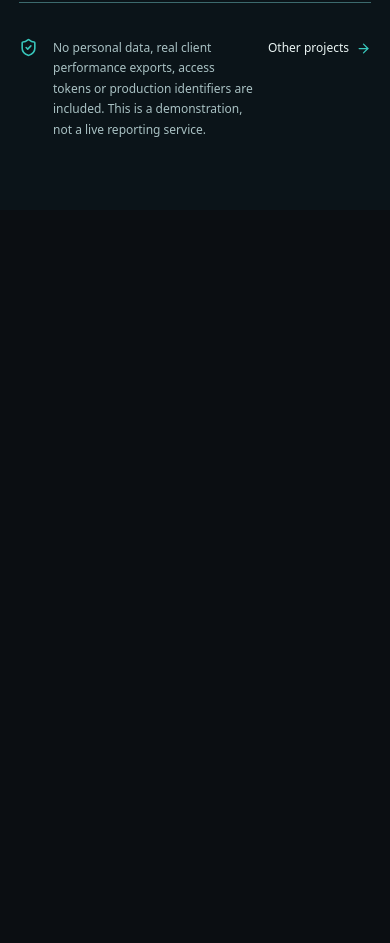
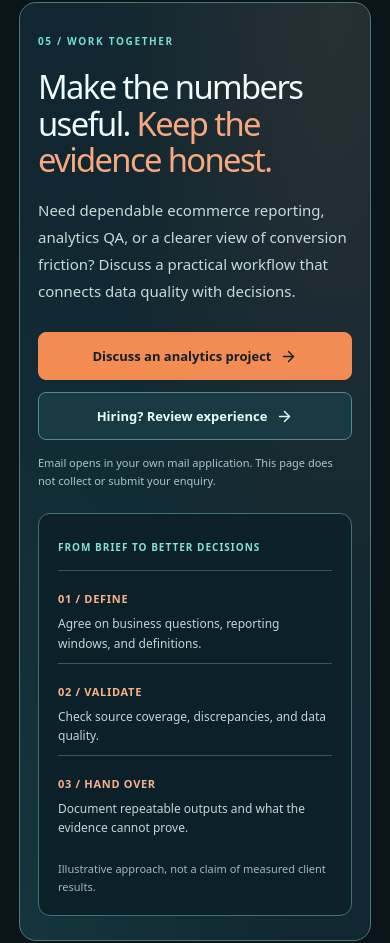
Before and after one commit to bonvallite/developer-portfolio, a Next.js app: page /analytics-lab in a window 390 px wide. Shown: the part 7076-8019 px from the top of the page. Before the commit the page ends 7286 px from the top, so only its background shows below. Built offline with nearby package versions, Linux system fonts and the light colour scheme.

Commit message:
feat(analytics): add consent-safe project and hiring paths
Close the educational Python studio with a responsive portfolio enquiry
section, maintain the synthetic-data boundary and add browser/source guards.
Document behaviour, limits and validation in the portfolio changelog.

```diff
--- a/app/analytics-lab/analytics-studio.css
+++ b/app/analytics-lab/analytics-studio.css
@@ -7,6 +7,8 @@
  * Retains the existing dashboard and CSV download. All controls are keyboard
  * reachable; mobile tables scroll within their own frame, and reduced-motion
  * preferences disable decorative transitions.
+ * The final enquiry panel is route-scoped, low-payload and email-client only;
+ * it preserves visible focus and collapses to one column on small screens.
  */
 .al-page{
   --al-teal:#38c7bc;--al-ember:#f28c52;--al-ink:#0b1419;
@@ -203,6 +205,37 @@
 .al-lessons-actions{display:flex;gap:10px;flex-wrap:wrap;margin-top:25px}
 .al-lessons-actions a{display:inline-flex;align-items:center;gap:8px;border:1px solid #43857e;background:#163b3d;border-radius:8px;min-height:42px;padding:10px 14px;font-size:12px;color:#d8f8f3;font-weight:760}
 .al-lessons-actions a:hover{border-color:#f28c52;color:#ffd0ab}
+/* Contact is an accessible end-of-story decision, not a form or analytics widget.
+ * Reuse the same palette/typography as the interactive source studio. */
+.al-contact{
+  display:grid;grid-template-columns:minmax(0,1.2fr) minmax(260px,.8fr);gap:clamp(24px,4vw,60px);
+  align-items:center;margin:0 0 72px;padding:clamp(28px,4vw,56px);
+  border:1px solid #497b75;border-radius:17px;
+  background:radial-gradient(ellipse at 90% 0%,#f28c521a,transparent 55%),
+    radial-gradient(ellipse at 3% 100%,#38c7bc18,transparent 60%),#102630;
+}
+.al-contact-copy{min-width:0}
+.al-contact h2{max-width:720px;margin:18px 0;font-size:clamp(33px,4.2vw,57px);line-height:1.12;letter-spacing:-.05em;color:#f0fbfa}
+.al-contact h2 em{font-style:normal;color:#f7a87e}
+.al-contact-copy>p:not(.al-contact-note){max-width:650px;color:#c4dcda;font-size:15px;line-height:1.8;margin:0}
+.al-contact-actions{display:flex;gap:12px;flex-wrap:wrap;margin-top:27px}
+.al-contact-actions a{
+  display:inline-flex;align-items:center;justify-content:center;gap:9px;
+  min-height:48px;padding:12px 17px;border:1px solid #538b87;border-radius:8px;
+  font-size:13px;font-weight:780;text-decoration:none;line-height:1.45;
+}
+.al-contact-actions .al-contact-primary{background:#f28c52;color:#102028;border-color:#f28c52}
+.al-contact-actions .al-contact-primary:hover{background:#ffb48a;border-color:#ffb48a}
+.al-contact-actions .al-contact-secondary{background:#193a42;color:#e5fbf6}
+.al-contact-actions .al-contact-secondary:hover{background:#28555a;border-color:#38c7bc}
+.al-contact .al-contact-note{font-size:11px;line-height:1.6;color:#a8c8ca;margin:14px 0 0}
+.al-contact-path{min-width:0;padding:22px 22px 19px;border:1px solid #42726d;border-radius:12px;background:#0c2029}
+.al-contact-path>span{color:#84e0d4;font-size:10px;font-weight:820;letter-spacing:1px}
+.al-contact-path ol{list-style:none;padding:0;margin:13px 0}
+.al-contact-path li{border-top:1px solid #315960;padding:14px 0 10px}
+.al-contact-path li strong{font-size:11px;font-weight:820;color:#f8b18b;letter-spacing:.7px}
+.al-contact-path li p{margin:5px 0 0;font-size:12px;line-height:1.6;color:#c2d6d6}
+.al-contact-path>small{display:block;color:#99babe;font-size:11px;line-height:1.6}
 .al-page .al-footer{border-top-color:#3c6a6d}
 .al-page button:focus-visible,.al-page a:focus-visible,.al-page input:focus-visible,.al-page pre:focus-visible{
   outline:3px solid #f28c52;outline-offset:3px;
@@ -214,6 +247,7 @@
   .al-studio-source-window pre{min-height:255px}
 }
 @media(max-width:950px){
+  .al-contact{grid-template-columns:1fr}
   .al-hero-grid{grid-template-columns:1fr}
   .al-page .al-hero{padding:65px 0 70px}
   .al-hero-proof{max-width:660px}
@@ -239,6 +273,11 @@
   .al-lessons-grid{grid-template-columns:1fr}
 }
 @media(max-width:490px){
+  .al-contact{padding:24px 18px;margin-bottom:46px}
+  .al-contact h2{font-size:clamp(31px,8.4vw,41px)}
+  .al-contact-actions{flex-direction:column}
+  .al-contact-actions a{width:100%}
+  .al-contact-path{padding:19px}
   .al-page .al-hero{padding:54px 0 57px}
   .al-page .al-hero h1{font-size:43px;line-height:1.065}
   .al-page .al-hero p{font-size:14px;line-height:1.7}
--- a/app/analytics-lab/page.tsx
+++ b/app/analytics-lab/page.tsx
@@ -6,6 +6,8 @@
  * the new inspector uses adapted excerpts, never executed in the browser.
  * The redesigned hero and studio are visual-only; existing dashboard maths,
  * CSV download, reconciliation limits, metadata and privacy stay unchanged.
+ * The final enquiry panel uses fixed mailto links and internal navigation only:
+ * no form submission, personal message capture or new tracking is introduced.
  */
 import {useState} from 'react';
 import Link from 'next/link';
@@ -85,6 +87,29 @@ export default function AnalyticsLab(){
      </div>
      <div className="al-lessons-actions"><Link href="/data-extraction-automation#source-lab">Examine the detailed extraction case study <ArrowRight size={16} aria-hidden="true"/></Link><Link href="/python-automation">See other Python projects <ArrowRight size={16} aria-hidden="true"/></Link></div>
    </section>
+   {/* The final step invites a conversation without creating a lead form.
+       Enquiries open the visitor's email client; the hiring link is internal. */}
+   <section id="analytics-contact" className="al-contact" aria-labelledby="al-contact-title">
+     <div className="al-contact-copy">
+       <span className="al-kicker">05 / WORK TOGETHER</span>
+       <h2 id="al-contact-title">Make the numbers useful. <em>Keep the evidence honest.</em></h2>
+       <p>Need dependable ecommerce reporting, analytics QA, or a clearer view of conversion friction? Discuss a practical workflow that connects data quality with decisions.</p>
+       <div className="al-contact-actions">
+         <a className="al-contact-primary" href="mailto:hello@jrvallite.com?subject=Ecommerce%20analytics%20and%20CRO%20project%20%7C%20JRV">Discuss an analytics project <ArrowRight size={17} aria-hidden="true"/></a>
+         <Link className="al-contact-secondary" href="/experience">Hiring? Review experience <ArrowRight size={17} aria-hidden="true"/></Link>
+       </div>
+       <p className="al-contact-note">Email opens in your own mail application. This page does not collect or submit your enquiry.</p>
+     </div>
+     <div className="al-contact-path" aria-label="Example engagement pathway">
+       <span>FROM BRIEF TO BETTER DECISIONS</span>
+       <ol>
+         <li><strong>01 / DEFINE</strong><p>Agree on business questions, reporting windows, and definitions.</p></li>
+         <li><strong>02 / VALIDATE</strong><p>Check source coverage, discrepancies, and data quality.</p></li>
+         <li><strong>03 / HAND OVER</strong><p>Document repeatable outputs and what the evidence cannot prove.</p></li>
+       </ol>
+       <small>Illustrative approach, not a claim of measured client results.</small>
+     </div>
+   </section>
    <footer className="al-footer"><ShieldCheck size={19}/><p>No personal data, real client performance exports, access tokens or production identifiers are included. This is a demonstration, not a live reporting service.</p><Link href="/#work">Other projects <ArrowRight size={15}/></Link></footer>
   </div>
  </main>;
```
Also changed, not shown: tests/analytics-lab-browser-qa.mjs (+25 -0 lines), 2 other files (tests, documents, lock files or other folders).
